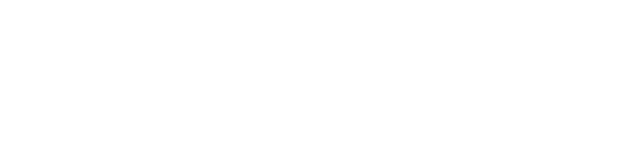
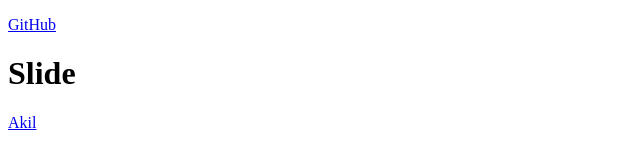
Before and after one commit to akil4/DynamicImageSlider, a plain HTML site: page index.html in a window 1280 px wide. Shown: the whole page, without its empty margins (0-640 px from the left). Drawn offline with Linux system fonts and the light colour scheme.

Commit message:
add basic html structure

```diff
--- a/index.html
+++ b/index.html
@@ -8,6 +8,17 @@
     <title>Dynamic Image Slider</title>
 </head>
 <body>
+    <header>
+        <a href="https://www.github.com/akil4" target="_blank"><p>GitHub</p></a>
+        <h1>Slide</h1>
+    </header>
+    <main>
+        <div class="container">
 
+        </div>
+    </main>
+    <footer>
+        <a href="mailto:akils4388@gmail.com"><p>Akil</p></a>
+    </footer>
 </body>
 </html>
```
